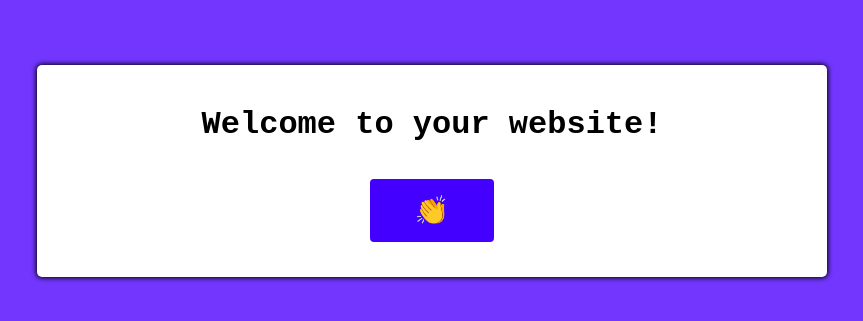
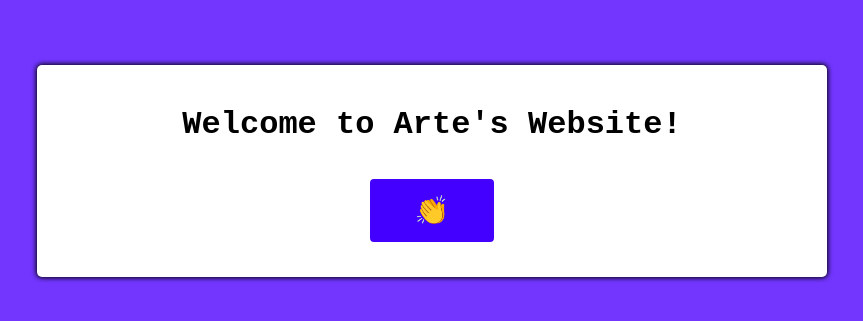
Before and after one commit to Codecademy/deploying-a-static-site-with-netlify-sample, a plain HTML site: page index.html in a window 1280 px wide. Shown: the part 229-550 px from the top of the page, without its empty margins (208-1071 px from the left). Drawn offline with Linux system fonts and the light colour scheme; a web font is replaced by a local one.

Commit message:
Update index.html
Amended <h1>

```diff
--- a/index.html
+++ b/index.html
@@ -12,7 +12,7 @@
 
 <body>
   <div class="container">
-    <h1>Welcome to your website!</h1>
+    <h1>Welcome to Arte's Website!</h1>
     <button id="clap-button" class="button">👏</button>
   </div>
 </body>
```
